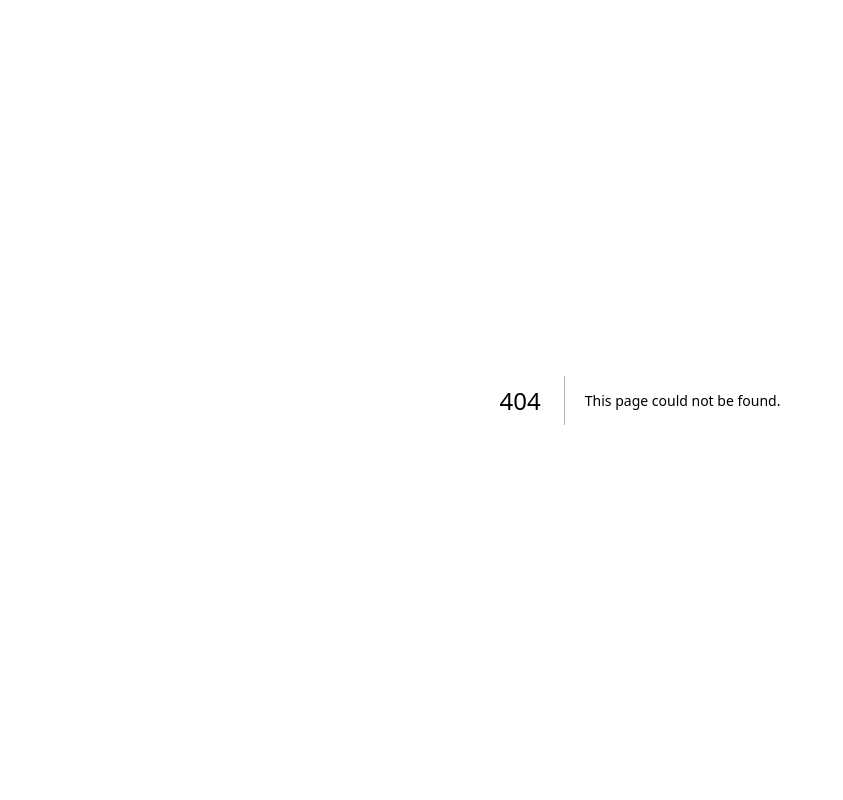
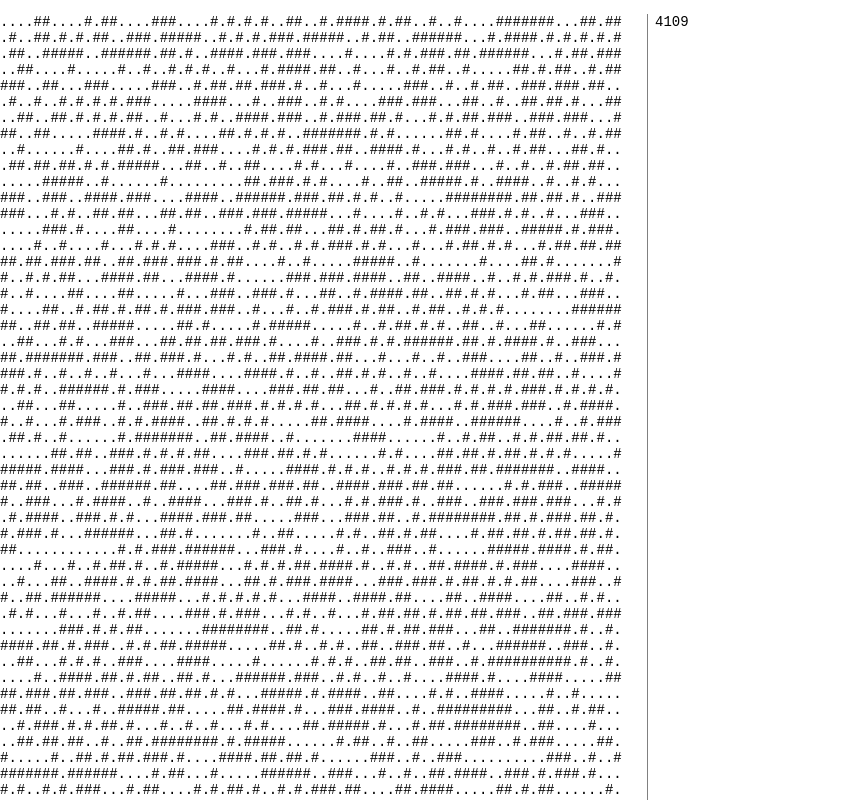
Before and after one commit to d-lukashevich/aoc, a Next.js app: page /days/23 in a window 1280 px wide. Before the commit this address had no page. Shown: the top 800 px of the page, without its empty margins (0-843 px from the left). Built offline with nearby package versions, Linux system fonts and the light colour scheme.

Commit message:
2022 - 23

```diff
--- /dev/null
+++ b/pages/days/23.tsx
@@ -0,0 +1,159 @@
+import { PuzzleRenderer } from 'components/PuzzleRenderer';
+import { Layout } from 'components/Layout';
+
+type HashEntry = { destination: [number, number]; targets: [number, number][] };
+
+const getData = (raw: string, offset = 10) => {
+  const preData = raw.split('\n');
+  const data: string[][] = new Array(offset).fill(0).map(() => []);
+  preData.forEach((str) => {
+    const arr = new Array(offset);
+    arr.push(...str);
+    data.push(arr);
+  });
+  for (let i = 0; i < offset; i++) {
+    data.push([]);
+  }
+  return data;
+};
+
+const moveOrder = (order: string[]) => order.push(order.shift() as string);
+
+const checkDir = (...chars: string[]) => !chars.some((char) => char === '#');
+const checkers: Record<string, (i: number, j: number, map: string[][]) => false | [number, number]> = {
+  N: (i, j, map) => {
+    return checkDir(map[i - 1][j - 1], map[i - 1][j], map[i - 1][j + 1]) && [i - 1, j];
+  },
+  S: (i, j, map) => {
+    return checkDir(map[i + 1][j - 1], map[i + 1][j], map[i + 1][j + 1]) && [i + 1, j];
+  },
+  W: (i, j, map) => {
+    return checkDir(map[i - 1][j - 1], map[i][j - 1], map[i + 1][j - 1]) && [i, j - 1];
+  },
+  E: (i, j, map) => {
+    return checkDir(map[i - 1][j + 1], map[i][j + 1], map[i + 1][j + 1]) && [i, j + 1];
+  },
+};
+const checkPosition = (i: number, j: number, order: string[], map: string[][]) => {
+  if (
+    checkDir(
+      map[i - 1][j - 1],
+      map[i - 1][j],
+      map[i - 1][j + 1],
+      map[i][j - 1],
+      map[i][j + 1],
+      map[i + 1][j - 1],
+      map[i + 1][j],
+      map[i + 1][j + 1]
+    )
+  ) {
+    return null;
+  }
+  for (let d = 0; d < order.length; d++) {
+    const candidate = checkers[order[d]](i, j, map);
+    if (candidate) return candidate;
+  }
+  return null;
+};
+
+const count = (map: string[][]) => {
+  let left: number;
+  let right: number;
+  let top: number;
+  let bottom: number;
+  let counter = 0;
+  map.forEach((row, i) => {
+    row.forEach((cell, j) => {
+      if (cell === '#') {
+        counter++;
+        if (!left || j < left) left = j;
+        if (!right || j > right) right = j;
+        if (!top || i < top) top = i;
+        if (!bottom || i > bottom) bottom = i;
+      }
+    });
+  });
+  // @ts-ignore
+  return (right - left + 1) * (bottom - top + 1) - counter;
+};
+
+const solveFirst = (raw: string) => {
+  const data = getData(raw, 10);
+  const order = ['N', 'S', 'W', 'E'];
+
+  const turn = () => {
+    const hash: Record<string, HashEntry> = {};
+
+    data.forEach((row, rowI) => {
+      row.forEach((cell, cellI) => {
+        if (cell !== '#') return;
+        const destination = checkPosition(rowI, cellI, order, data);
+        if (!destination) return;
+        const key = destination.join();
+        hash[key] ??= { destination, targets: [] };
+        hash[key].targets.push([rowI, cellI]);
+      });
+    });
+
+    Object.values(hash).forEach(({ destination, targets }) => {
+      if (targets.length === 1) {
+        const target = targets[0];
+        data[destination[0]][destination[1]] = '#';
+        delete data[target[0]][target[1]];
+      }
+    });
+
+    moveOrder(order);
+  };
+
+  for (let i = 0; i < 10; i++) {
+    turn();
+  }
+
+  return count(data);
+};
+
+const solveSecond = (raw: string) => {
+  const data = getData(raw, 80);
+  const order = ['N', 'S', 'W', 'E'];
+
+  const turn = () => {
+    let noMove = true;
+    const hash: Record<string, HashEntry> = {};
+
+    data.forEach((row, rowI) => {
+      row.forEach((cell, cellI) => {
+        if (cell !== '#') return;
+        const destination = checkPosition(rowI, cellI, order, data);
+        if (!destination) return;
+        const key = destination.join();
+        hash[key] ??= { destination, targets: [] };
+        hash[key].targets.push([rowI, cellI]);
+      });
+    });
+
+    Object.values(hash).forEach(({ destination, targets }) => {
+      if (targets.length === 1) {
+        noMove = false;
+        const target = targets[0];
+        data[destination[0]][destination[1]] = '#';
+        delete data[target[0]][target[1]];
+      }
+    });
+
+    moveOrder(order);
+    return noMove;
+  };
+
+  for (let i = 0; i < Infinity; i++) {
+    if (turn()) return i + 1;
+  }
+};
+
+export default function Day() {
+  return (
+    <Layout>
+      <PuzzleRenderer day={23} func={solveFirst} first={solveFirst} second={solveSecond} />
+    </Layout>
+  );
+}
```
Also changed, not shown: public/inputs/23.txt (added).
